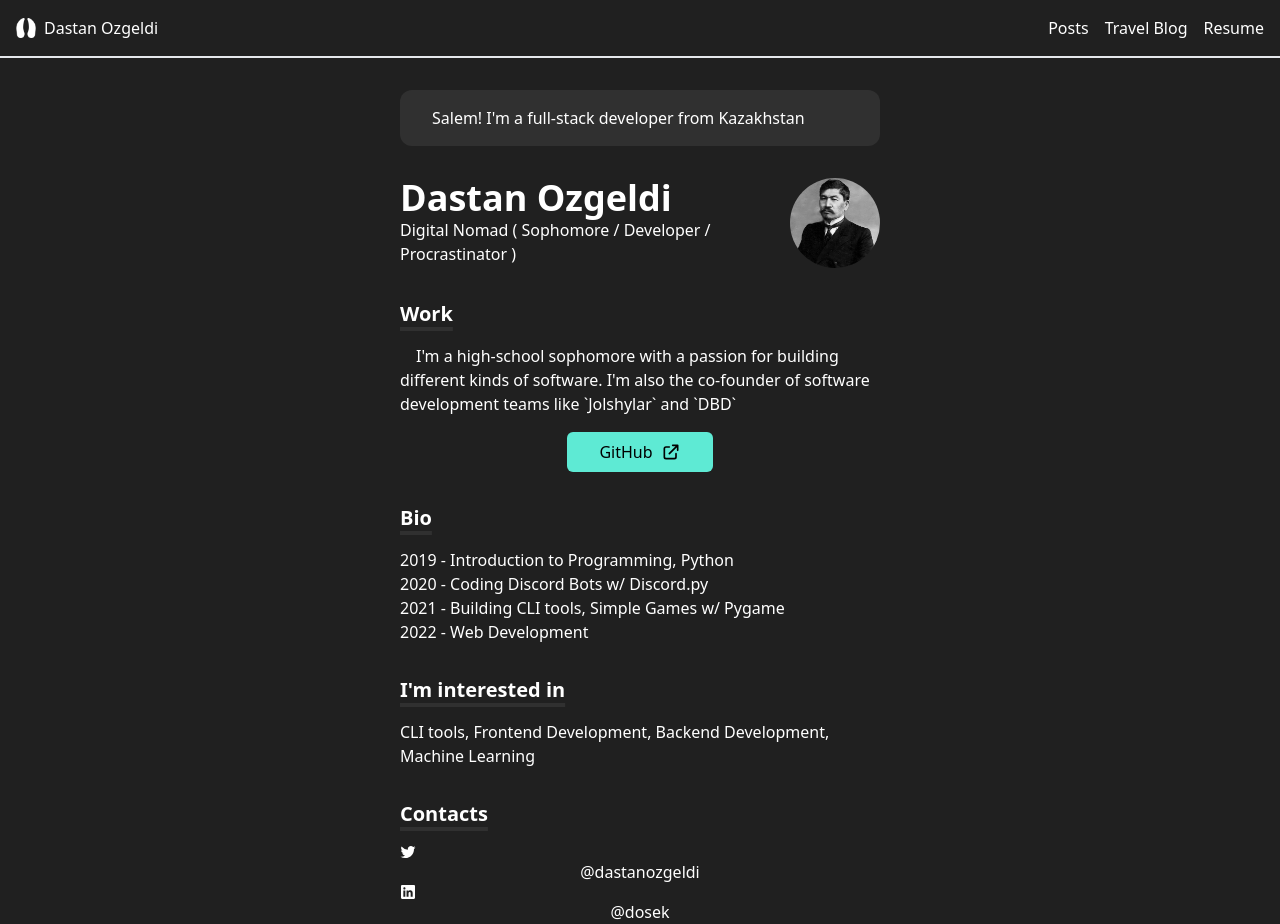
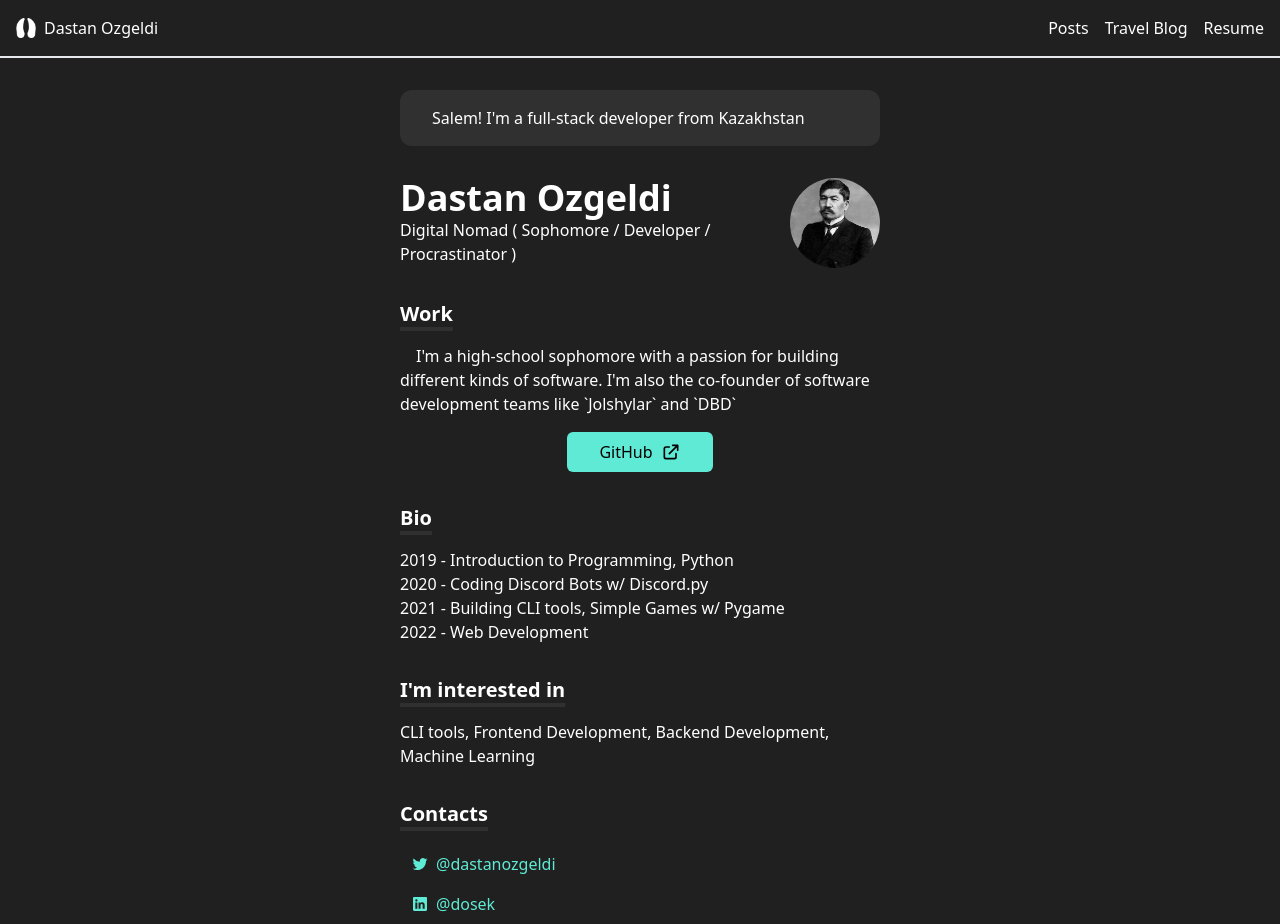
Before and after one commit to dastanozgeldi/dastanozgeldi.me, a Next.js app: page / in a window 1280 px wide. Shown: the top 924 px of the page. Built offline with nearby package versions, Linux system fonts and the light colour scheme.

Commit message:
feat(styles): add styles to buttons

```diff
--- a/src/styles/globals.css
+++ b/src/styles/globals.css
@@ -14,3 +14,12 @@
     @apply font-bold text-xl;
   }
 }
+
+@layer components {
+  .contact {
+    @apply max-w-max rounded-md text-teal-300 py-2 px-3 hover:bg-[#303030] hover:duration-500;
+  }
+  .contact > a {
+    @apply flex items-center gap-2;
+  }
+}
```
